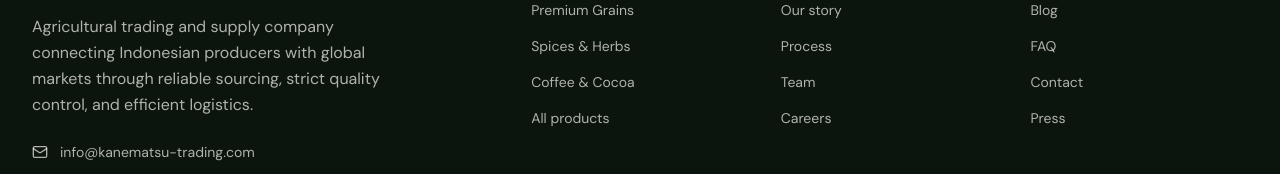
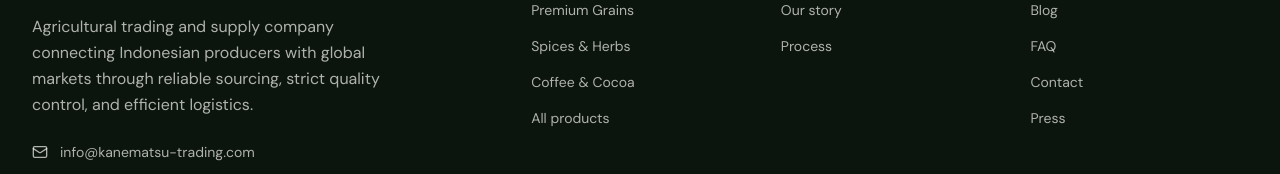
Before and after one commit to fisayoaboma1-tech/mulia2, a Next.js app: page / in a window 1280 px wide. Shown: the part 5138-5312 px from the top of the page. Built offline with nearby package versions, Linux system fonts and the light colour scheme.

Commit message:
chore: remove Team and Careers from Company footer links

```diff
--- a/components/footer.tsx
+++ b/components/footer.tsx
@@ -11,8 +11,6 @@ const footerLinks = {
   entreprise: [
     { label: "Our story", href: "#" },
     { label: "Process", href: "#science" },
-    { label: "Team", href: "#" },
-    { label: "Careers", href: "#" },
   ],
   ressources: [
     { label: "Blog", href: "#" },
```
